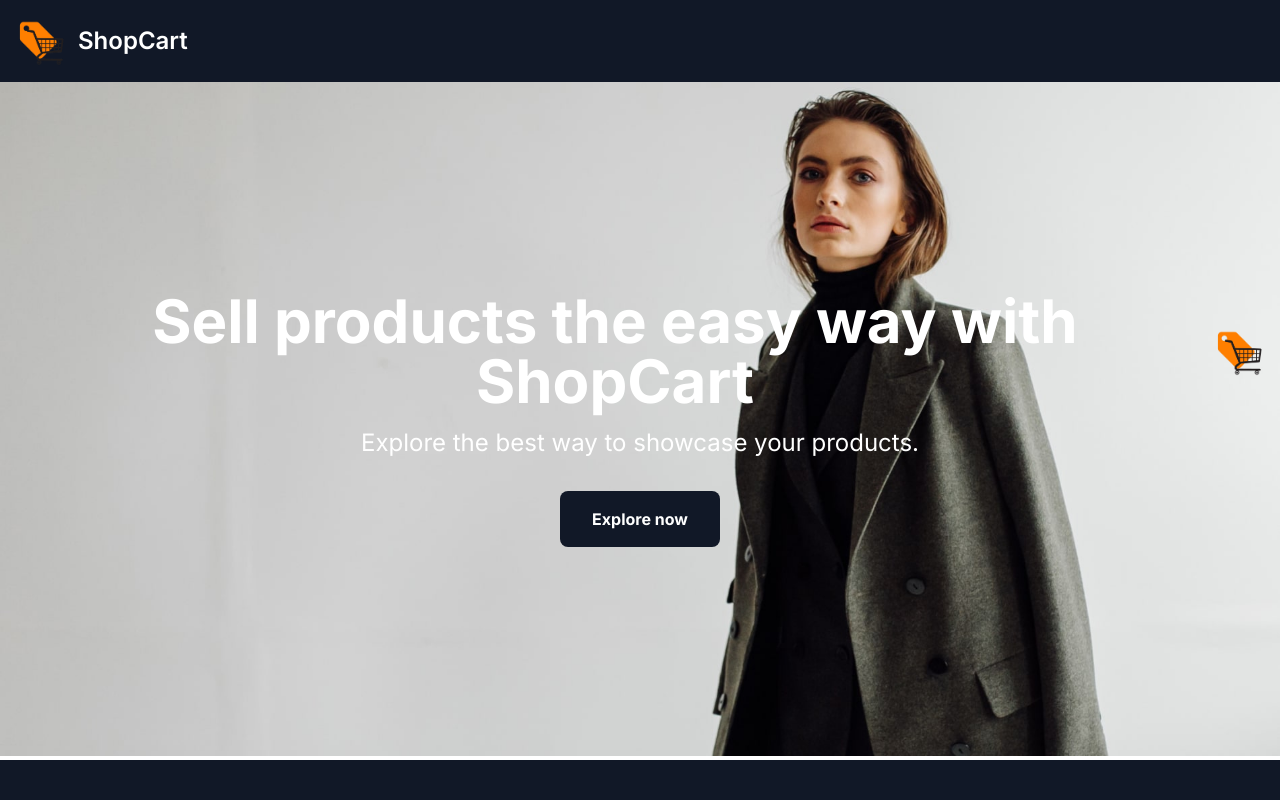
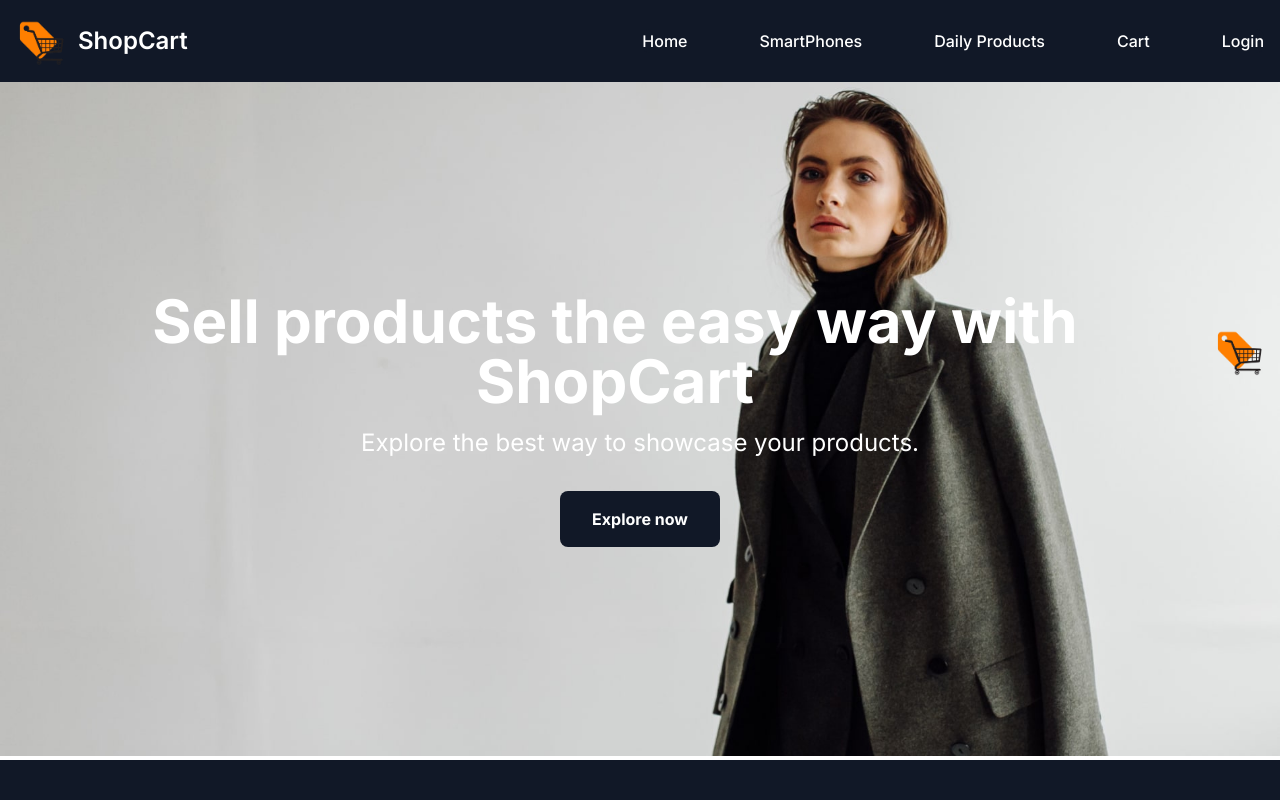
Before and after one commit to goli17/ShopCart, a Next.js app: page / in a window 1280 px wide. Shown: the top 800 px of the page. Built offline with nearby package versions, Linux system fonts and the light colour scheme; no server answers.

Commit message:
next auth  implemented

```diff
--- a/src/components/Navbar/index.tsx
+++ b/src/components/Navbar/index.tsx
@@ -98,8 +98,10 @@ export default function Navbar() {
 
           <div
             className={`${
-              isMenuOpen ? "max-h-[420px] opacity-100" : "max-h-0 opacity-0"
-            } overflow-hidden transition-all duration-300 ease-in-out w-full md:block md:w-auto`}
+              isMenuOpen
+                ? " max-md:max-h-[420px] max-md:opacity-100"
+                : " max-md:max-h-0 max-md:opacity-0"
+            } overflow-hidden w-full md:w-auto transition-all duration-300 ease-in-out md:transition-none md:duration-0 md:ease-in-out`}
             id="navbar-default"
           >
             <ul className="font-medium flex flex-col gap-10 p-4 md:p-0 mt-4 border  rounded-lg md:flex-row md:space-x-8 rtl:space-x-reverse md:mt-0 md:border-0 text-white bg-gray-900">
@@ -153,7 +155,7 @@ export default function Navbar() {
                         alt="Profile"
                         width={30}
                         height={30}
-                        className="rounded-full"
+                        className="rounded-full pr-1"
                       />
                     )}
                     <button onClick={handleAuthAction} className="">
```
